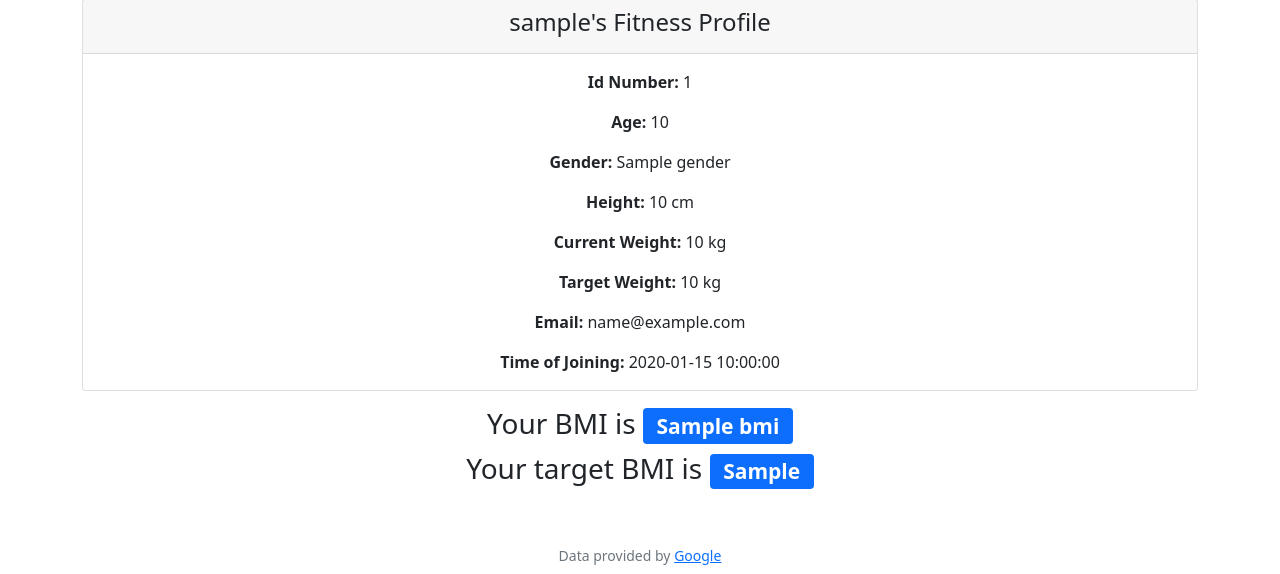
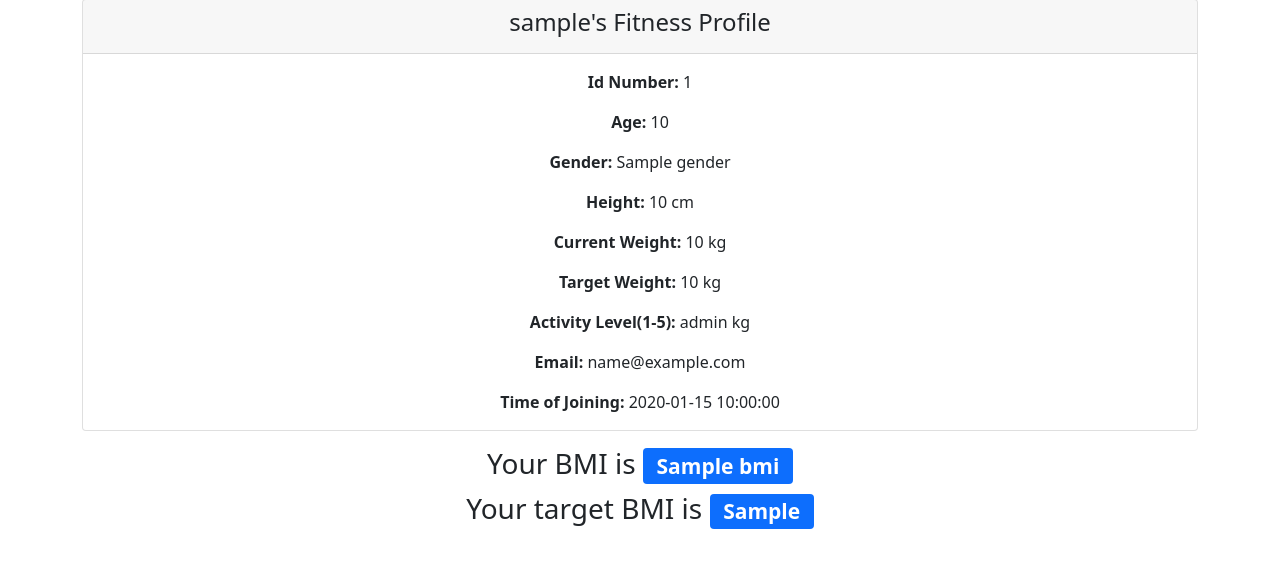
Before and after one commit to soumyasavarn/FitAI, a Flask app: template templates/home.html in a window 1280 px wide. Shown: the part 285-859 px from the top of the page. Run offline with Flask 3, Linux system fonts and the light colour scheme; the template is opened without the code that fills it: most values are stand-ins (such as "Sample title", 1, 10 or a date in 2020); some libraries are stand-ins or nearby versions.

Commit message:
Update home.html

```diff
--- a/templates/home.html
+++ b/templates/home.html
@@ -22,6 +22,7 @@ Homepage
                 <p class="card-text"><strong>Height:</strong> {{ item.height }} cm</p>
                 <p class="card-text"><strong>Current Weight:</strong> {{ item.curr_weight }} kg</p>
                 <p class="card-text"><strong>Target Weight:</strong> {{ item.target_weight }} kg</p>
+                <p class="card-text"><strong>Activity Level(1-5):</strong> {{ item.activity_level }} kg</p>
                 <p class="card-text"><strong>Email:</strong> {{ item.email }}</p>
                 <p class="card-text"><strong>Time of Joining:</strong> {{ item.time_joined }}</p>
             </div>
```
